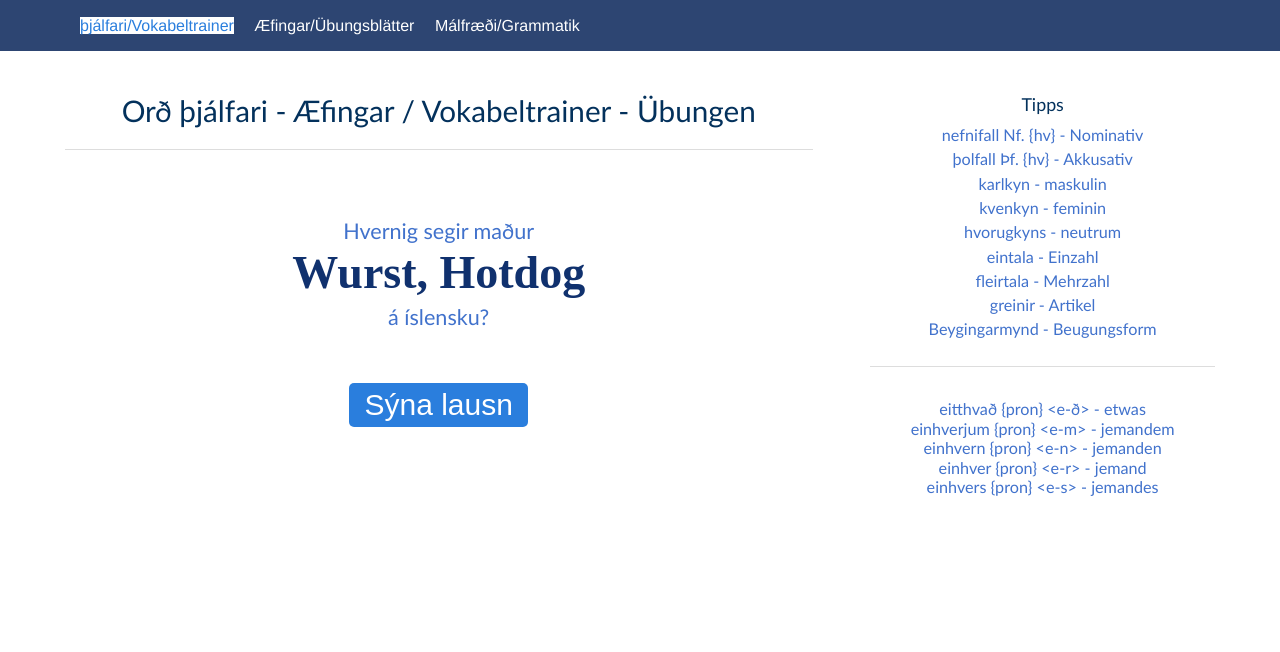
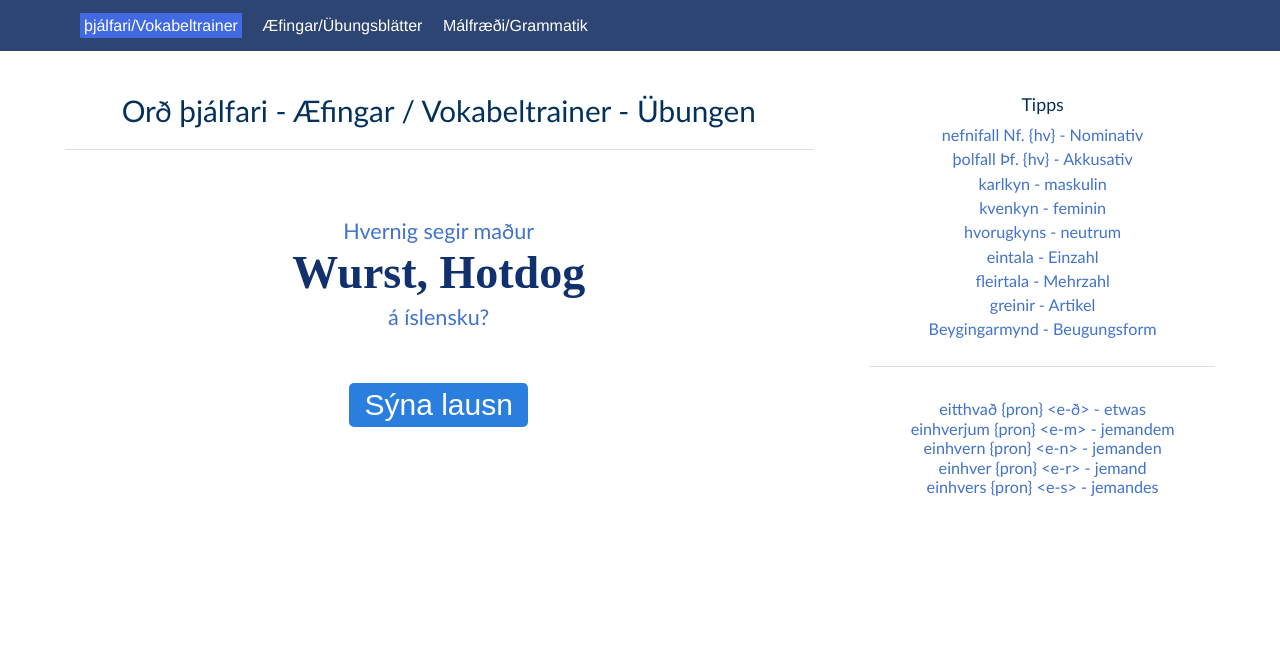
Before and after one commit to slommi71/icelandic_exercise_generator, a Flask app: page / in a window 1280 px wide. Shown: the part 72-724 px from the top of the page. Run offline with Flask 2, Linux system fonts and the light colour scheme; some libraries are stand-ins or nearby versions.

Commit message:
formatting selected menu

```diff
--- a/src/FlaskApp/FlaskApp/static/css/styles.css
+++ b/src/FlaskApp/FlaskApp/static/css/styles.css
@@ -197,8 +197,9 @@ Nav
 }
 
 .selected {
-    background-color: white;
-    color: #2a7edd;
+    background-color: royalblue;
+    padding: 4px 4px 4px;
+    color: #ffffff;
 }
 /* -----------------------
 Single styles
```
